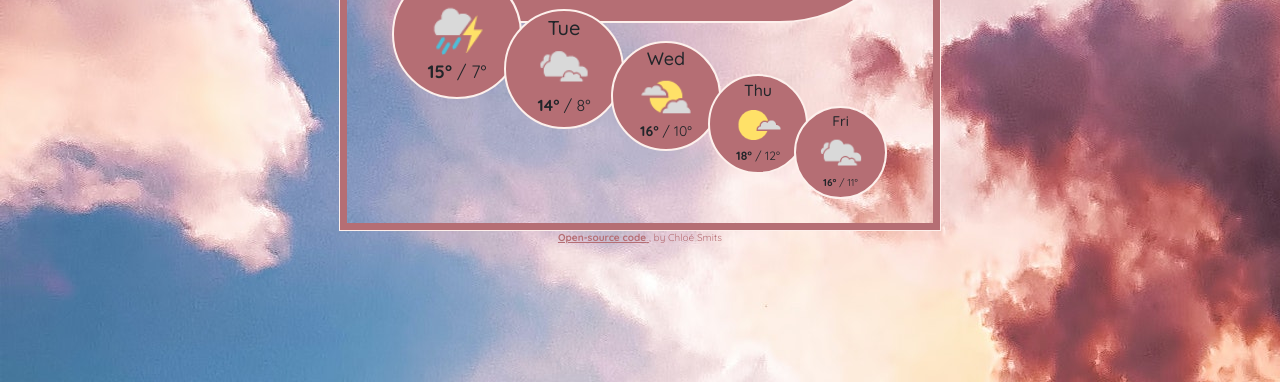
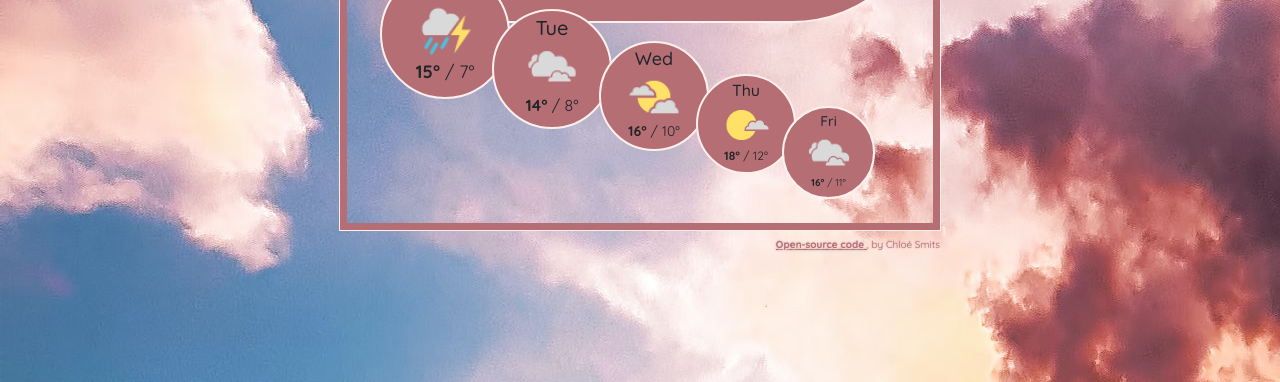
Before and after one commit to chloe-shecodes/Weather-app-SheCodes, a plain HTML site: page index.html in a window 1280 px wide. Shown: the part 418-800 px from the top of the page. Drawn offline with nearby package versions, Linux system fonts and the light colour scheme.

Commit message:
improved Github link

```diff
--- a/index.html
+++ b/index.html
@@ -21,7 +21,8 @@
     <link rel="stylesheet" href="plusproject.css" />
   </head>
   <body background="media/clouds-pink.jpg">
-    <div class="container text-center">
+    <div class="outer-container">
+      <div class="inner-container text-center">
         <div class="row"><br /></div>
 
         <form id="city-search-form">
@@ -146,15 +147,17 @@
           </div>
         </div>
       </div>
-    <p class="github-text">
+      <small class="github-link">
         <a
           href="https://github.com/chloe-shecodes"
           target="_blank"
           class="github-link"
         >
-        <strong>Open-source code</strong> </a
-      >, by Chloé Smits
-    </p>
+          <strong>Open-source code</strong>
+        </a>
+        , by Chloé Smits
+      </small>
+    </div>
     <script src="plusproject.js"></script>
   </body>
 </html>
--- a/plusproject.css
+++ b/plusproject.css
@@ -12,8 +12,12 @@ span {
 .metric-temp:hover {
   cursor: pointer;
 }
-
-.container {
+.outer-container {
+  width: 600px;
+  margin: 10px auto;
+  text-align: right;
+}
+.inner-container {
   width: 600px;
   color: #fdf0ec;
   border: 7px solid #b56e74;
@@ -219,10 +223,11 @@ input::placeholder {
   height: 46px;
 }
 .github-text {
-  text-align: center;
   font-size: 10px;
   color: #b56e74;
 }
 .github-link {
   color: #b56e74;
+  font-size: 10px;
+  text-shadow: 1px 1px 2px #fdf0ec, 0 0 0.2em #b56e74;
 }
```
Lines whose indentation alone changed are shown as unchanged.
